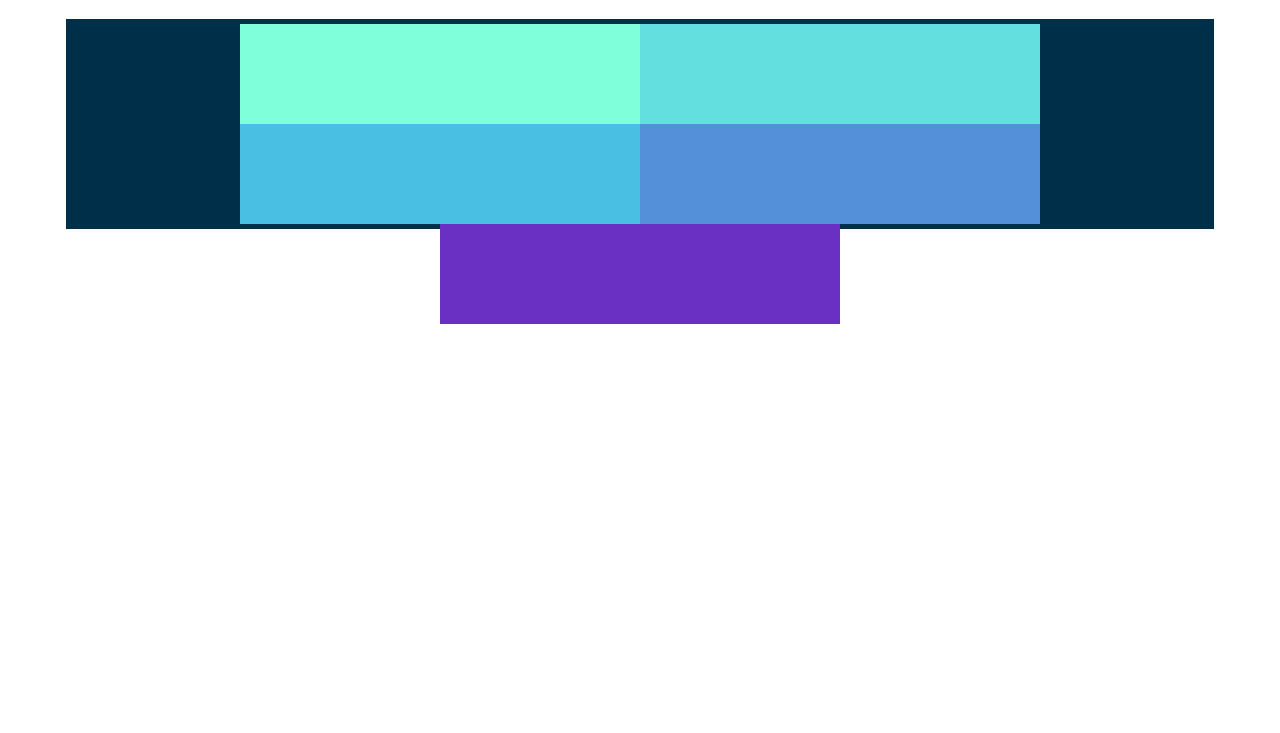
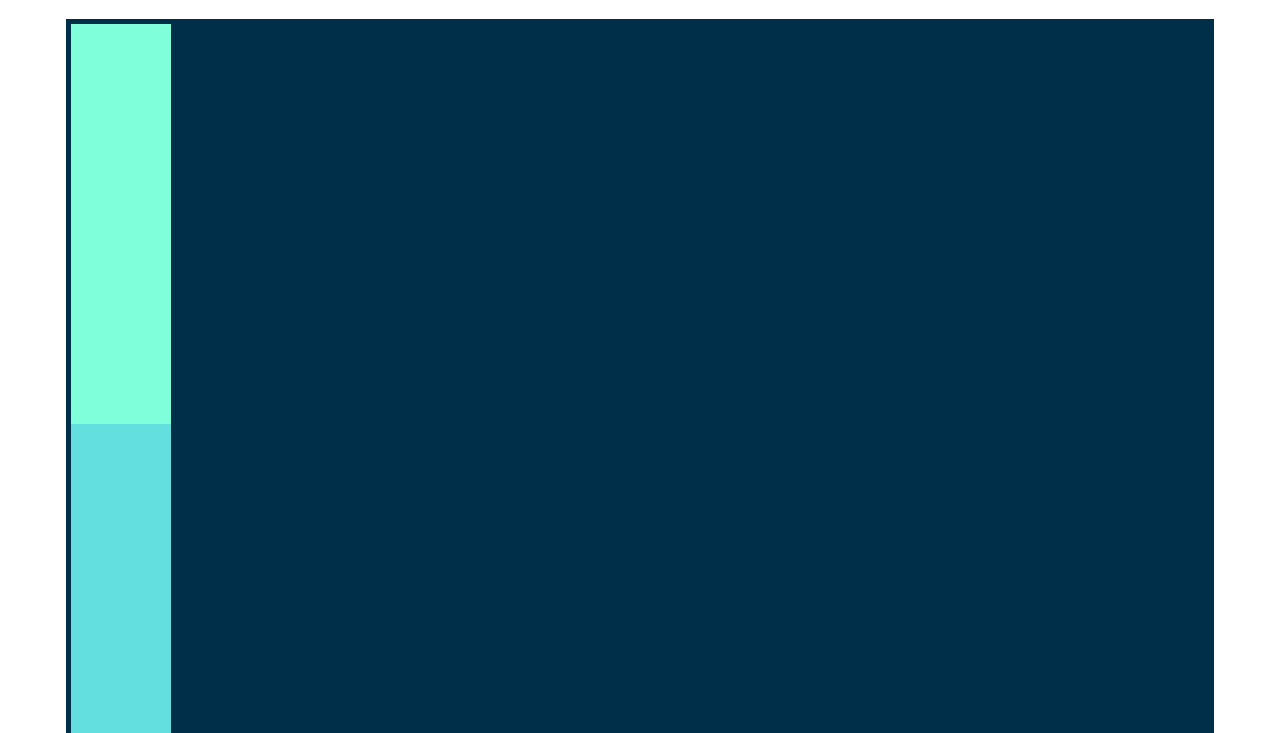
Before and after one commit to DivyanshuNexus/Web-development-course, a plain HTML site: page flexbox.html in a window 1280 px wide. Shown: the part 67-800 px from the top of the page. Drawn offline with Linux system fonts and the light colour scheme.

Commit message:
flexbasis

```diff
--- a/flexbox.css
+++ b/flexbox.css
@@ -7,11 +7,10 @@ h1{
 #container{
     background-color: #003049;
     width: 90%;
-    height:200px;
     margin: 0 auto;
     border: 5px solid #003049;
     display:flex;
-    flex-direction: row;
+    flex-direction: column;
     justify-content: center;
     flex-wrap: wrap;
 }
```
